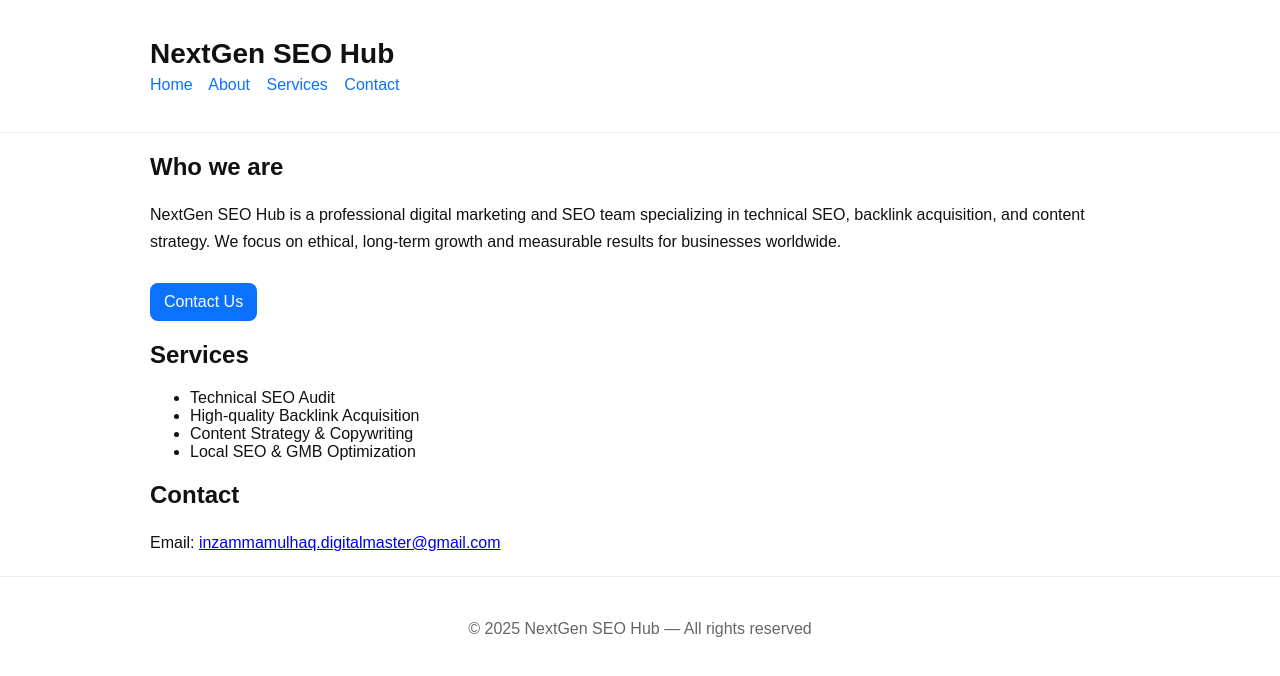
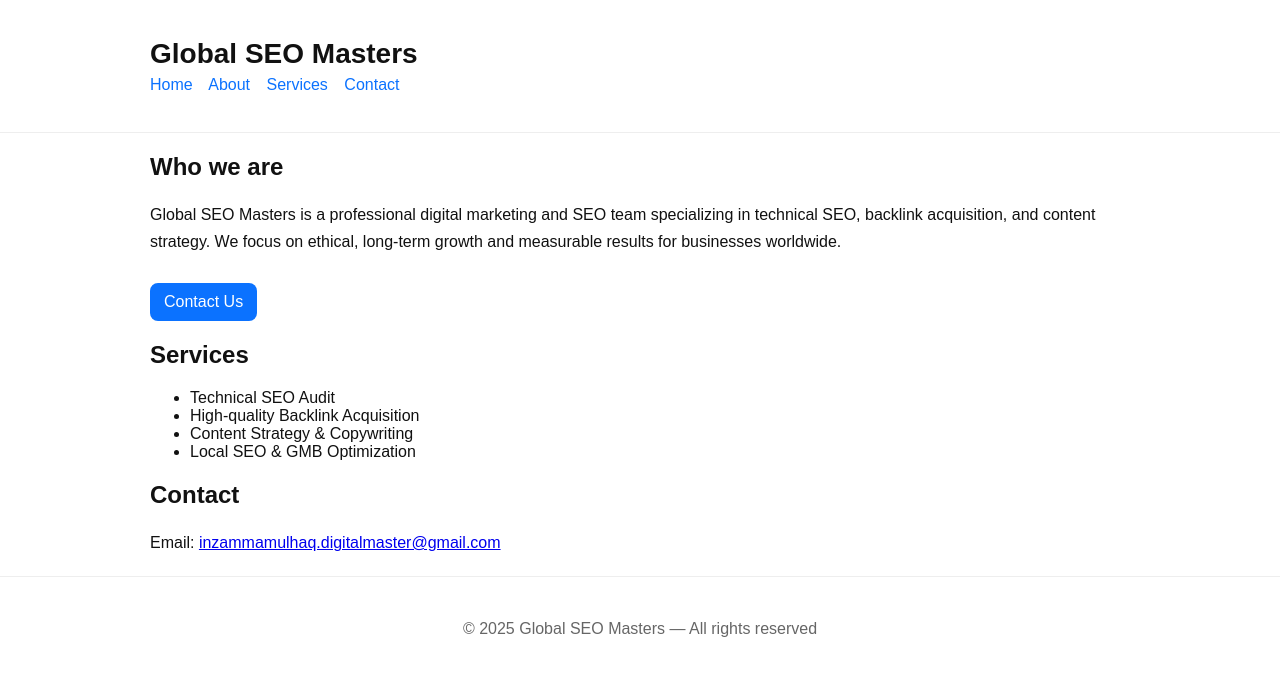
Before and after one commit to inzammamulhaqdigitalmaster-droid/inzammamulhaqdigitalmaster-droid, a plain HTML site: page index.html in a window 1280 px wide. Drawn offline with Linux system fonts and the light colour scheme.

Commit message:
Update index.html

```diff
--- a/index.html
+++ b/index.html
@@ -3,8 +3,8 @@
 <head>
   <meta charset="utf-8">
   <meta name="viewport" content="width=device-width,initial-scale=1">
-  <title>NextGen SEO Hub — Professional SEO & Backlink Services</title>
-  <meta name="description" content="NextGen SEO Hub is a professional digital marketing and SEO team specializing in SEO, backlink building, and content optimization. We help businesses improve online visibility, rank higher on Google, and achieve long-term growth with ethical strategies and measurable results tailored for every industry worldwide.">
+  <title>Global SEO Masters — Professional SEO & Backlink Services</title>
+  <meta name="description" content="Global SEO Masters is a professional digital marketing and SEO team specializing in SEO, backlink building, and content optimization. We help businesses improve online visibility, rank higher on Google, and achieve long-term growth with ethical strategies and measurable results tailored for every industry worldwide.">
   <meta name="robots" content="index, follow">
   <link rel="canonical" href="https://inzammam.github.io/">
 
@@ -23,7 +23,7 @@
 <body>
   <header>
     <div class="container">
-      <h1>NextGen SEO Hub</h1>
+      <h1>Global SEO Masters</h1>
       <nav>
         <a href="/">Home</a>
         <a href="/about">About</a>
@@ -37,7 +37,7 @@
     <section>
       <h2>Who we are</h2>
       <p>
-        NextGen SEO Hub is a professional digital marketing and SEO team specializing in technical SEO, backlink acquisition, and content strategy. We focus on ethical, long-term growth and measurable results for businesses worldwide.
+        Global SEO Masters is a professional digital marketing and SEO team specializing in technical SEO, backlink acquisition, and content strategy. We focus on ethical, long-term growth and measurable results for businesses worldwide.
       </p>
       <a class="cta" href="/contact">Contact Us</a>
     </section>
@@ -60,7 +60,7 @@
 
   <footer>
     <div class="container">
-      <p>&copy; 2025 NextGen SEO Hub — All rights reserved</p>
+      <p>&copy; 2025 Global SEO Masters — All rights reserved</p>
     </div>
   </footer>
 </body>
```
